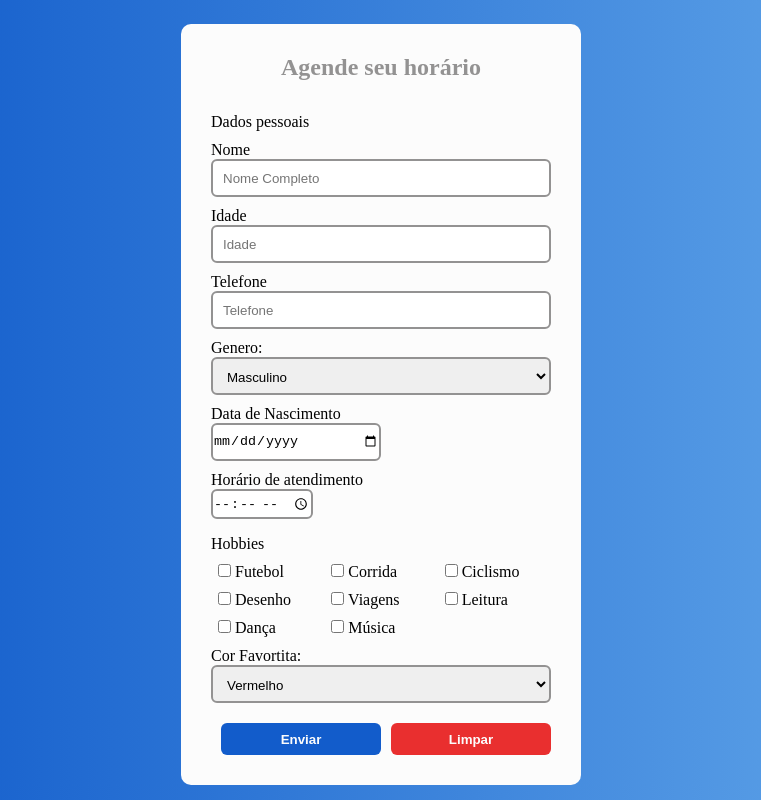
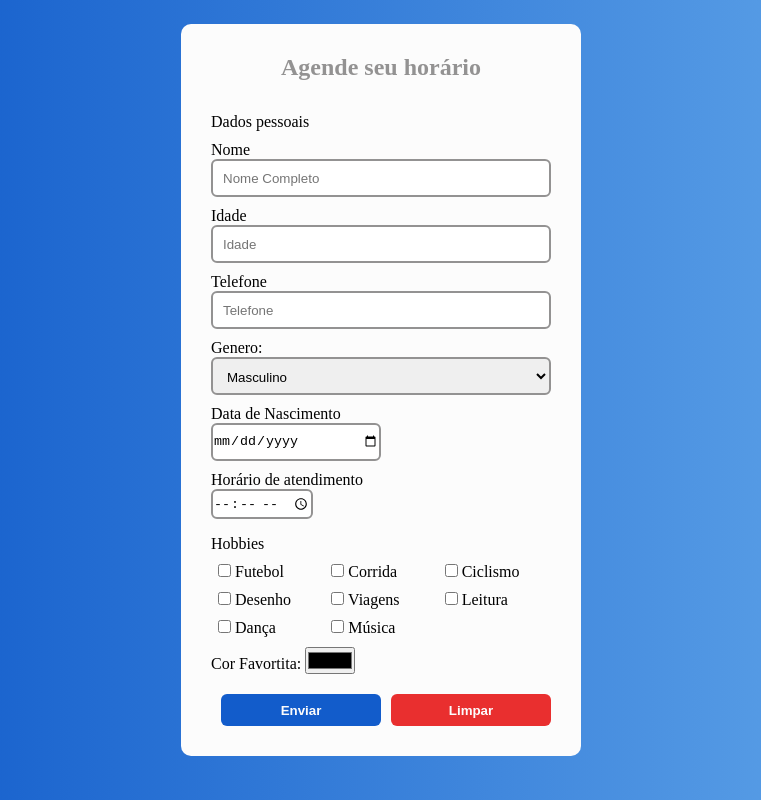
Before and after one commit to renannevesc94/ADA, a plain HTML site: page AULA-03/index.html in a window 1280 px wide. Shown: the whole page, without its empty margins (259-1020 px from the left). Drawn offline with Linux system fonts and the light colour scheme.

Commit message:
seletor-cor

```diff
--- a/AULA-03/index.html
+++ b/AULA-03/index.html
@@ -15,7 +15,7 @@
           <label for="nome">Nome</label>
           <input type="text" id="nome" placeholder="Nome Completo" required/>
           <label for="idade">Idade</label>
-          <input type="number" id="idade" placeholder="Idade" />
+          <input type="number" min="18" id="idade" placeholder="Idade" />
           <label for="telefone">Telefone</label>
           <input type="tel" id="telefone" placeholder="Telefone" required/>
 
@@ -77,13 +77,10 @@
 
           </div>
 
-          <label for="cor-favorita">Cor Favortita: <select name="cor_favorita" id="cor-favorita">
-            <option value="vermelho">Vermelho</option>
-            <option value="azul">Azul</option>
-            <option value="amarelo">Amarelo</option>
-            <option value="verde">Verde</option>
+          <label for="cor-favorita">Cor Favortita: <input type="color" id="seletor-de-cor" name="seletor-de-cor"></label>
 
-          </select></label>
+
+
 
         </fieldset>
         <div class="buttons-form">
```
